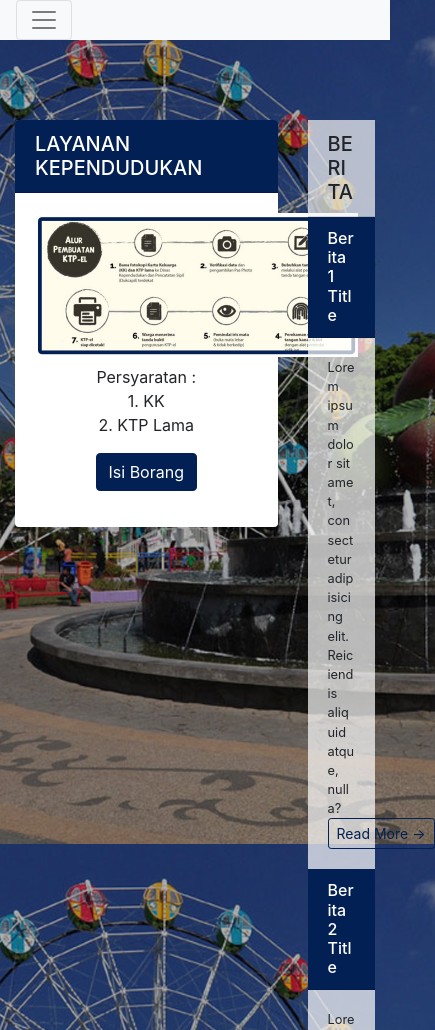
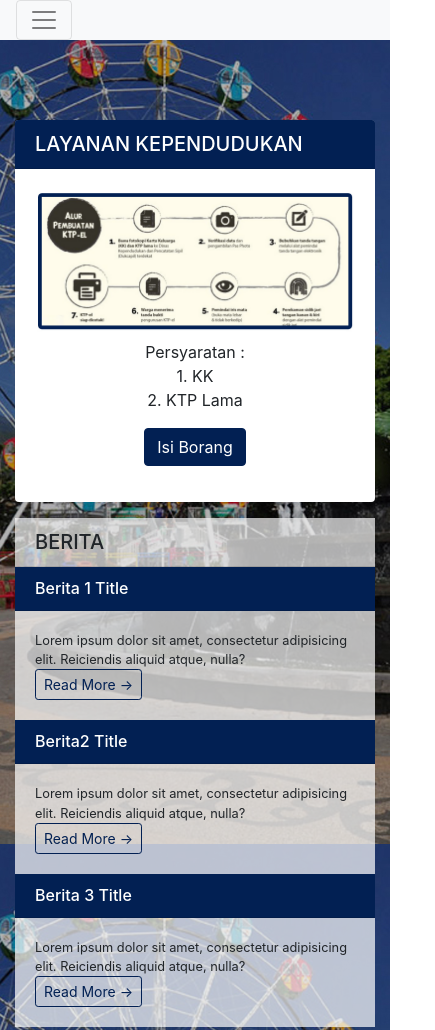
Before and after one commit to wildanjisung/mantap, a plain HTML site: page pelayananpublik.html in a window 390 px wide. Shown: the top 1030 px of the page, 435 px wide, since content can reach past the window. Drawn offline with Linux system fonts and the light colour scheme.

Commit message:
add resposive

```diff
--- a/pelayananpublik.html
+++ b/pelayananpublik.html
@@ -203,11 +203,11 @@
       <div class="row">
 
         <!-- Profile -->
-        <div class="col-9">
+        <div class="col-lg-9 col-sm-12">
           <div class="card mb-3 bg-white">
             <h5 class="card-header bg-blue">LAYANAN KEPENDUDUKAN</h5>
             <div class="card-body text-center">
-              <img class="mb-2" src="img/content/syarat.png" alt="">
+              <img class="img-fluid mb-2" src="img/content/syarat.png" alt="">
               <br> Persyaratan : <br>
               1. KK <br>
               2. KTP Lama <br>
@@ -217,7 +217,7 @@
         </div>
 
 		<!-- Berita -->
-        <div class="col-3">
+        <div class="col-lg-3 col-sm-12">
           <div class="card mb-3 rounded-0">
             <h5 class="card-header">BERITA</h5>
             <h6 class="card-header bg-blue">Berita 1 Title</h6>
```
Also changed, not shown: 1 other file.
